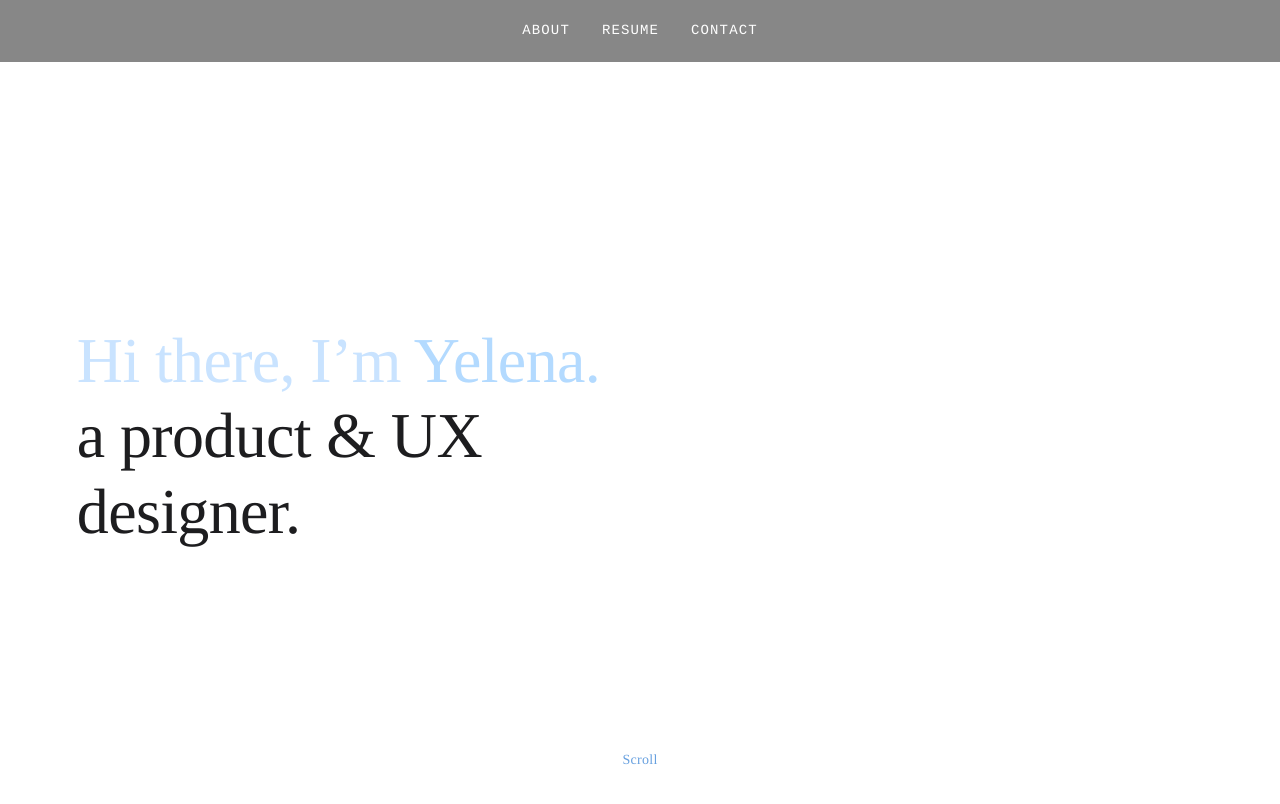
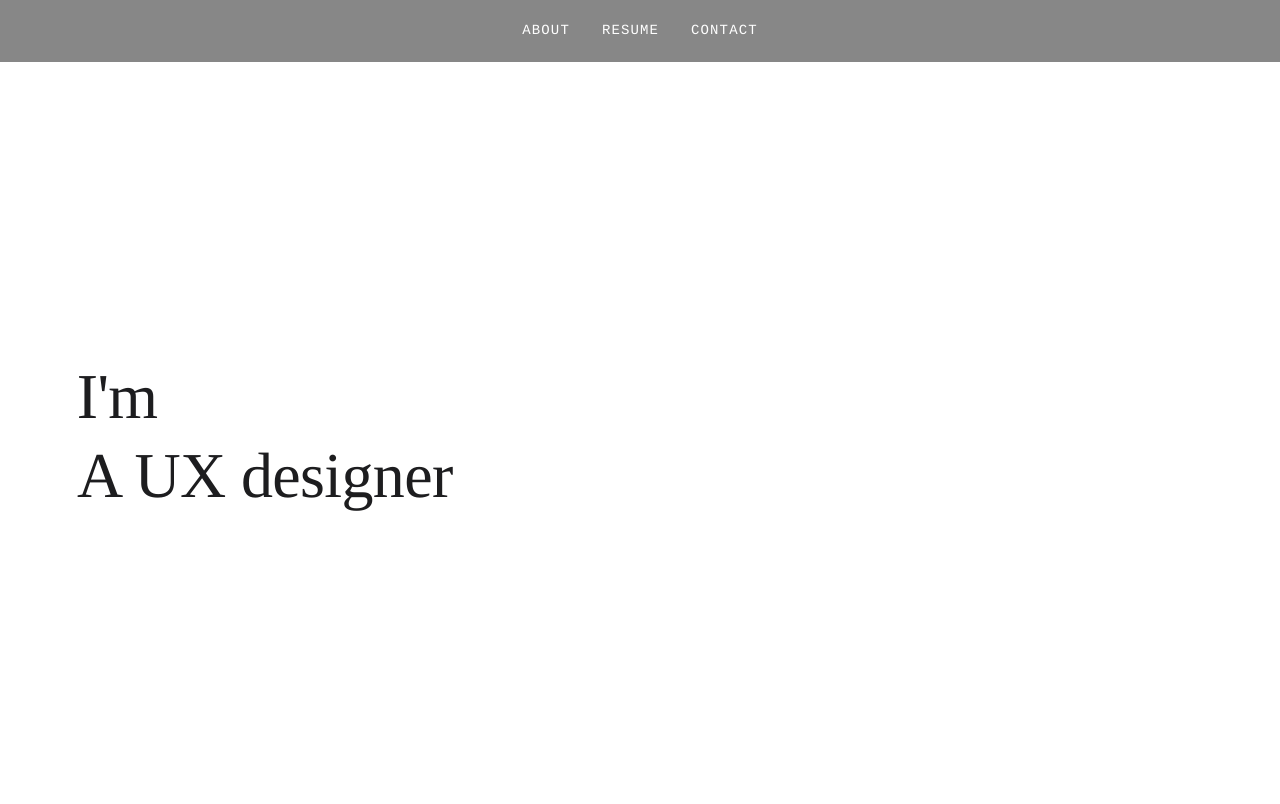
Before and after one commit to yeganeh99/my-portfolio, a plain HTML site: page index.html in a window 1280 px wide. Shown: the top 804 px of the page. Drawn offline with Linux system fonts and the light colour scheme; a web font is replaced by a local one.

Commit message:
Update index.html

```diff
--- a/index.html
+++ b/index.html
@@ -91,11 +91,12 @@ a:focus-visible,button:focus-visible{outline:2px solid #fff;outline-offset:3px}
 .amy-intro{height:260vh;background:#fff;color:#111}
 .amy-intro-sticky{position:sticky;top:72px;height:calc(100vh - 72px);display:flex;flex-direction:column;justify-content:center;padding:0 clamp(24px,6vw,80px);box-sizing:border-box}
 .amy-intro-text{max-width:620px}
-.amy-intro-line{margin:0;font:400 clamp(40px,6vw,64px)/1.18 "Gloock",serif;letter-spacing:-0.01em}
-.amy-intro-line--primary{color:#1d1d1f;transition:color .08s linear}
-.amy-intro-line .amy-accent{color:#1d1d1f;transition:color .08s linear}
-.amy-intro-line--secondary{color:#ffffff;transition:color .08s linear}
-.amy-intro-scroll{position:absolute;left:50%;bottom:32px;transform:translateX(-50%);font:500 14px/1 "Hina Mincho",serif;color:rgba(0,97,201,.6);letter-spacing:.02em}
+.amy-intro-line{margin:0;font:400 clamp(40px,6vw,64px)/1.18 "Gloock",serif;letter-spacing:-0.01em;color:#1d1d1f}
+.amy-intro-line--primary{white-space:nowrap}
+.intro-fade{display:inline-block;overflow:hidden;vertical-align:bottom;white-space:nowrap;max-width:20em;will-change:opacity,max-width}
+.intro-keep{display:inline-block;vertical-align:bottom}
+.amy-intro-line--secondary{margin-top:0;max-height:0;overflow:hidden;opacity:0;pointer-events:none;will-change:transform,opacity,max-height,margin-top}
+.amy-intro-scroll{position:absolute;left:50%;bottom:32px;transform:translateX(-50%);font:500 14px/1 "Hina Mincho",serif;color:rgba(0,97,201,.6);letter-spacing:.02em;transition:opacity .2s linear}
 @media (max-width:640px){.amy-intro-sticky{top:56px;height:calc(100vh - 56px)}.amy-intro-line{font-size:clamp(34px,10vw,48px)}}
 .about-section{position:relative;min-height:100vh;display:flex;align-items:center;padding:128px 24px;background:#101010;color:#fff;overflow:hidden}
 .about-bg-number{position:absolute;left:32px;top:50%;transform:translateY(-50%);font:700 clamp(12rem,30vw,30rem)/1 var(--sans);color:rgba(255,255,255,.05);pointer-events:none;user-select:none}
@@ -130,8 +131,10 @@ a:focus-visible,button:focus-visible{outline:2px solid #fff;outline-offset:3px}
 <section class="amy-intro" aria-label="Intro">
   <div class="amy-intro-sticky">
     <div class="amy-intro-text">
-      <p class="amy-intro-line amy-intro-line--primary" id="amy-intro-primary">Hi there, I’m <span class="amy-accent" id="amy-intro-accent">Yelena.</span></p>
-      <p class="amy-intro-line amy-intro-line--secondary" id="amy-intro-secondary">a product &amp; UX designer.</p>
+      <p class="amy-intro-line amy-intro-line--primary" id="amy-intro-primary">
+        <span class="intro-fade intro-fade--lead">Hi there, </span><span class="intro-keep">I'm</span><span class="intro-fade intro-fade--trail"> Yelena.</span>
+      </p>
+      <p class="amy-intro-line amy-intro-line--secondary" id="amy-intro-secondary" aria-hidden="true">A UX designer</p>
     </div>
     <p class="amy-intro-scroll" aria-hidden="true">Scroll</p>
   </div>
@@ -160,24 +163,47 @@ a:focus-visible,button:focus-visible{outline:2px solid #fff;outline-offset:3px}
 <script>
 (function(){
 var intro=document.querySelector(".amy-intro");
-var primary=document.getElementById("amy-intro-primary");
-var accent=document.getElementById("amy-intro-accent");
+var fades=document.querySelectorAll(".intro-fade");
 var secondary=document.getElementById("amy-intro-secondary");
-if(intro&&primary&&accent&&secondary){
-var dark=[29,29,31];
-var lightBlue=[201,227,255];
-var accentBlue=[179,218,255];
-var white=[255,255,255];
+var scrollHint=document.querySelector(".amy-intro-scroll");
+if(intro&&fades.length&&secondary){
+var reduceMotion=window.matchMedia&&window.matchMedia("(prefers-reduced-motion: reduce)").matches;
 function clamp(v,min,max){return v<min?min:v>max?max:v}
-function mix(from,to,p){return from.map(function(v,i){return Math.round(v+(to[i]-v)*p)})}
-function rgb(c){return "rgb("+c[0]+","+c[1]+","+c[2]+")"}
+function ease(t){return t<0.5?2*t*t:1-Math.pow(-2*t+2,2)/2}
+function setFades(opacity,maxWidth){
+for(var i=0;i<fades.length;i++){
+  fades[i].style.opacity=opacity;
+  fades[i].style.maxWidth=maxWidth;
+}
+}
 function updateIntro(){
 var rect=intro.getBoundingClientRect();
 var scrollable=intro.offsetHeight-window.innerHeight;
 var progress=scrollable>0?clamp(-rect.top/scrollable,0,1):1;
-primary.style.color=rgb(mix(dark,lightBlue,progress));
-accent.style.color=rgb(mix(dark,accentBlue,progress));
-secondary.style.color=rgb(mix(white,dark,progress));
+if(reduceMotion){
+  var showFinal=progress>=0.5;
+  setFades(showFinal?"0":"1",showFinal?"0":"20em");
+  secondary.style.opacity=showFinal?"1":"0";
+  secondary.style.maxHeight=showFinal?"2em":"0";
+  secondary.style.marginTop=showFinal?"0.05em":"0";
+  secondary.style.transform="none";
+  secondary.setAttribute("aria-hidden",showFinal?"false":"true");
+  secondary.style.pointerEvents=showFinal?"auto":"none";
+  if(scrollHint){scrollHint.style.opacity=progress<0.1?"1":"0"}
+  return;
+}
+var fadeOut=clamp((progress-0.03)/0.45,0,1);
+var lineIn=clamp((progress-0.02)/0.35,0,1);
+var f=ease(fadeOut);
+var s=ease(lineIn);
+setFades(String(1-f),(20*(1-f))+"em");
+secondary.style.opacity=String(s);
+secondary.style.maxHeight=(2*s)+"em";
+secondary.style.marginTop=(0.05*s)+"em";
+secondary.style.transform="translateY("+((1-s)*0.6)+"em)";
+secondary.setAttribute("aria-hidden",s>0.1?"false":"true");
+secondary.style.pointerEvents=s>0.5?"auto":"none";
+if(scrollHint){scrollHint.style.opacity=String(clamp(1-progress*4,0,1))}
 }
 updateIntro();
 window.addEventListener("scroll",updateIntro,{passive:true});
```
